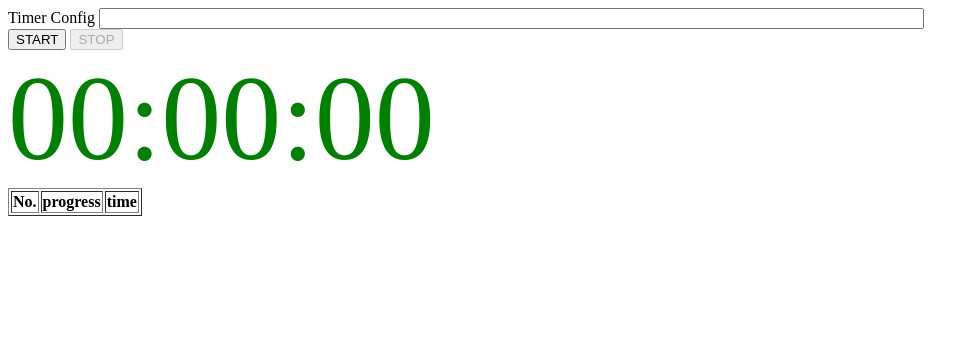
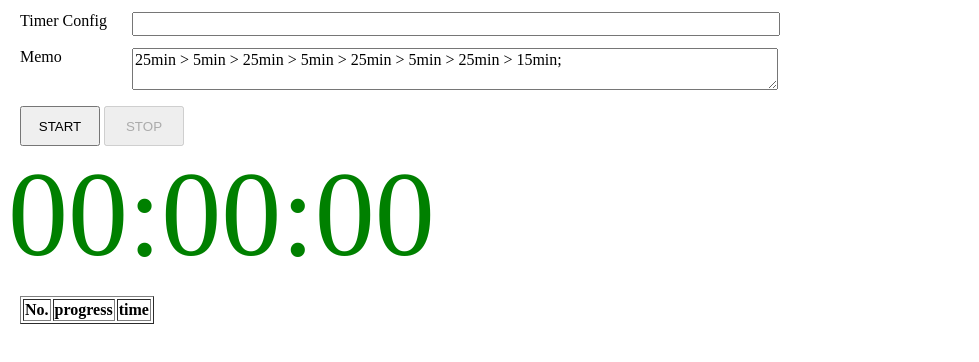
Before and after one commit to water-dropwort/sequentialTimer, a website: page src/main.html in a window 1280 px wide. Shown: the whole page, without its empty margins (0-979 px from the left). Drawn offline with Linux system fonts and the light colour scheme.

Commit message:
add memo

```diff
--- a/src/main.html
+++ b/src/main.html
@@ -2,18 +2,29 @@
 <html>
   <head>
     <title>Sequential Timer</title>
+    <style>
+      .block {margin-top:12px; margin-left:12px;}
+      .sLabel {display: block; float:left; width:112px;}
+      .textbox {width:640px; font-size:16px; font-family:"Meiryo UI"}
+      .timelabel {font-size:120px; color: green;}
+      .button {height:40px; width: 80px;}
+    </style>
   </head>
   <body>
-    <div>
-      <label for="times">Timer Config</label>
-      <input type="text" id="times" size="100"/>
+    <div class="block">
+      <label for="times" class="sLabel">Timer Config</label>
+      <input type="text" id="times" class="textbox"/>
     </div>
-    <div>
-      <button type="button" id="btnStart">START</button>
-      <button type="button" id="btnStop">STOP</button>
+    <div class="block">
+      <label for="memo" class="sLabel">Memo</label>
+      <textarea id="memo" class="textbox"></textarea>
     </div>
-    <div id="timeValue" style="font-size:120px; color: green;">20:00</div>
-    <div>
+    <div class="block">
+      <button type="button" id="btnStart" class="button">START</button>
+      <button type="button" id="btnStop" class="button">STOP</button>
+    </div>
+    <div id="timeValue" class="timelabel">20:00</div>
+    <div class="block">
       <table border="1">
         <thead>
           <tr>
--- a/src/main.js
+++ b/src/main.js
@@ -112,8 +112,16 @@ function setProgress(index)
     }
 }
 
+// MEMOに文字をセットする。
+function setMemo()
+{
+    // よく使用する設定などをべた書きで書いておく
+    document.getElementById("memo").value = "25min > 5min > 25min > 5min > 25min > 5min > 25min > 15min;";
+}
+
 // 初期化処理
-function initialize() {
+function initialize()
+{
     let seqTimer;
     // 通知許可
     Notification.requestPermission();
@@ -121,6 +129,8 @@ function initialize() {
     setEnable(false);
     // 時間表示リセット
     resetTimeValue();
+    // memoに初期値をセット
+    setMemo();
     // STARTボタンクリック時の処理追加
     document.getElementById("btnStart").onclick = function()
     {
```
